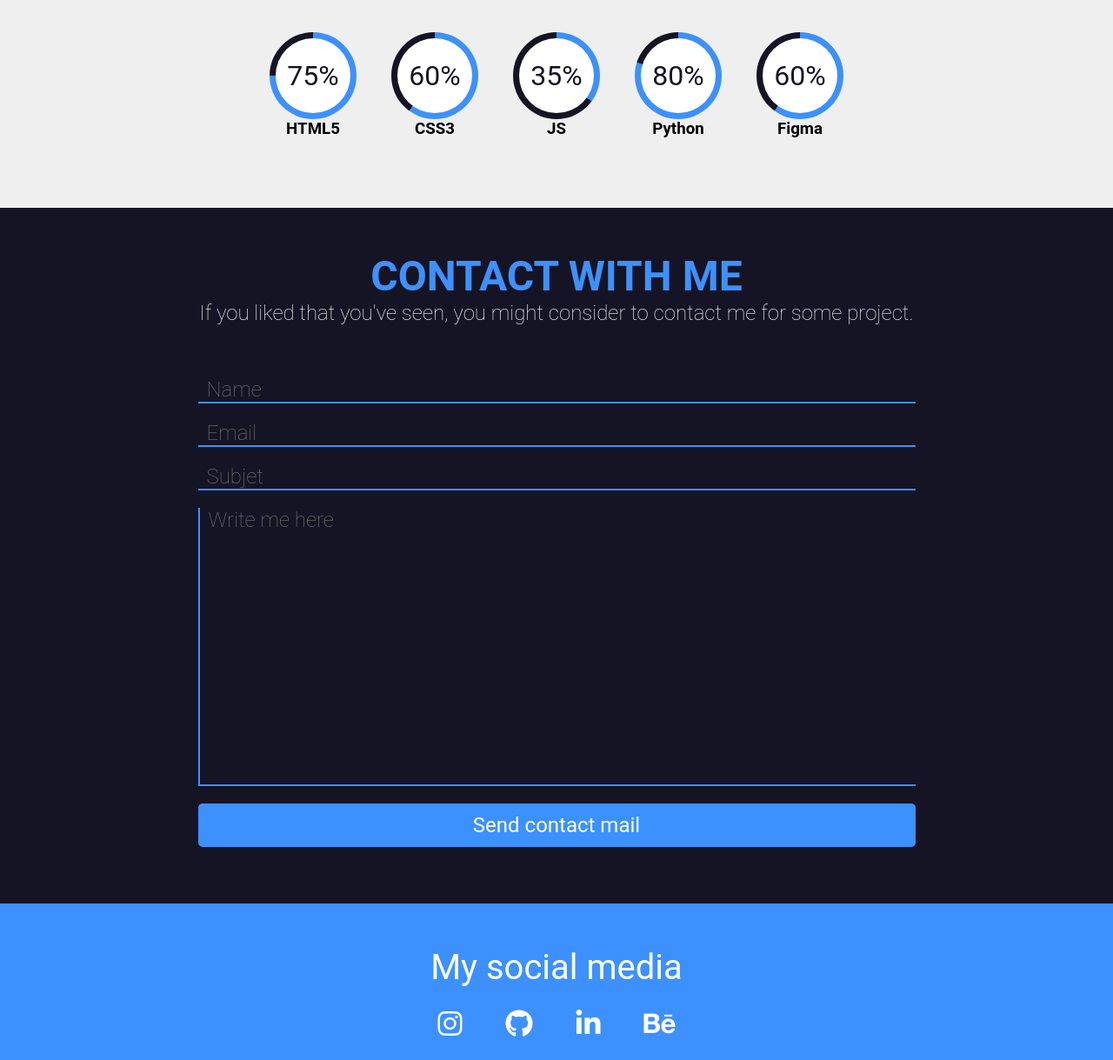
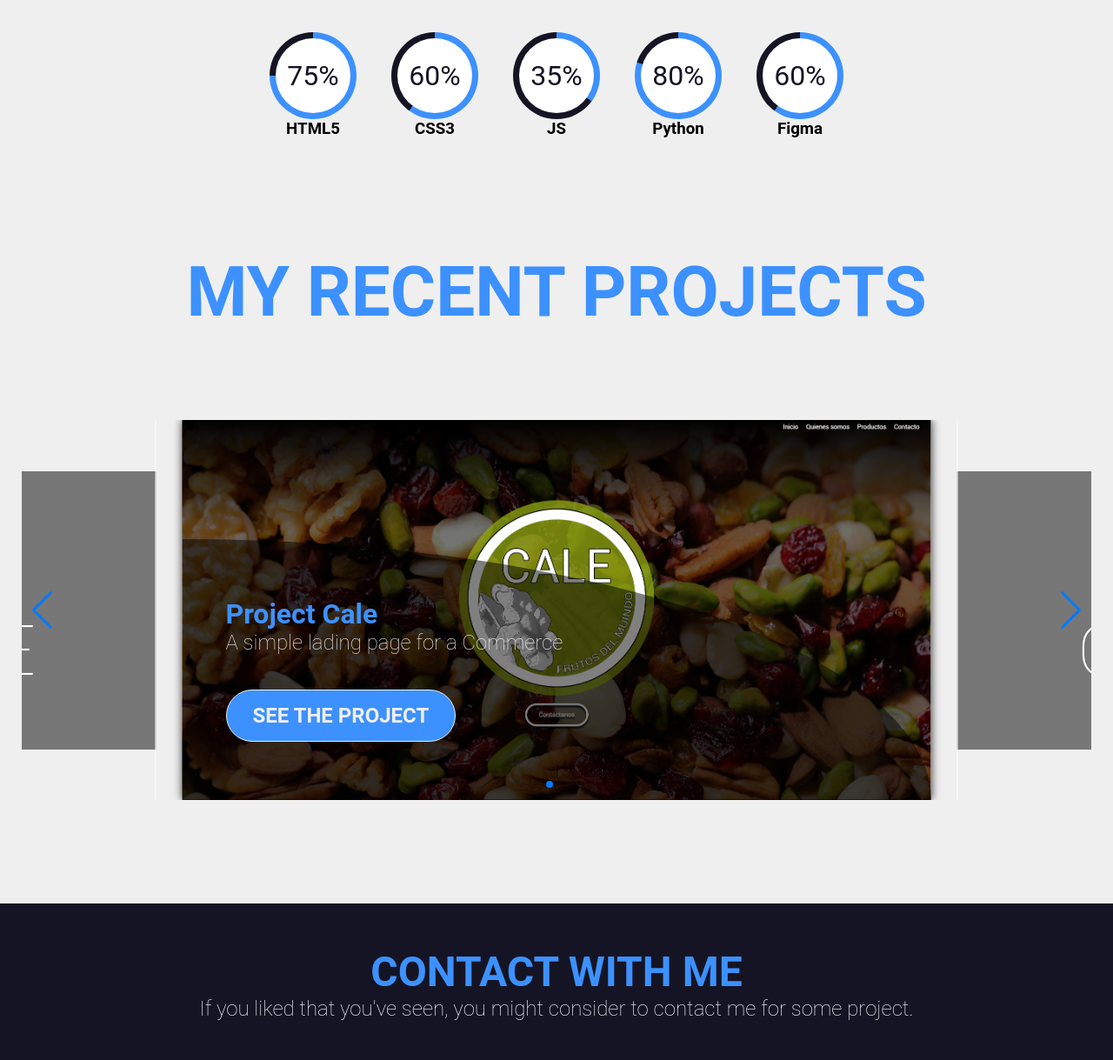
Before and after one commit to uwo-o/Portfolio-III, a Flask app: page / in a window 1280 px wide. Shown: the part 2760-3979 px from the top of the page at 87% size. Run offline with Flask 2, Linux system fonts and the light colour scheme; some libraries are stand-ins or nearby versions.

Commit message:
projects section added

```diff
--- a/static/styles.css
+++ b/static/styles.css
@@ -190,10 +190,10 @@ html{
     font-size: 1.2rem;
     text-transform: uppercase;
     border: 1px solid var(--primary-color);
-    transition: .5s;
     text-align: center;
     padding:15px 0px;
     border-radius: 50px;
+    transition: .5s;
 }
 .hero-container .hero a:hover{
     background: #fff;
@@ -495,6 +495,137 @@ html{
     background: conic-gradient(var(--primary-color) 0%, var(--primary-color) 60%, var(--secondary-color) 60%, var(--secondary-color) 100%);
 }
 
+.projects{
+    background-color: #efefef;
+    padding: 0 25px;
+    width: 100%;
+    height: 100vh;
+}
+
+.projects h1{
+    font-size: 5rem;
+    font-weight: bold;
+    text-transform: uppercase;
+    text-align: center;
+    color: var(--primary-color);
+    padding-top: 50px;
+    margin-bottom: 100px;
+}
+
+.projects .swiper-wrapper{
+    width: auto;
+    align-items: center;
+}
+
+
+.projects .swiper-wrapper .swiper-slide{
+    background-size: cover;
+    background-position: center;
+    background-repeat: no-repeat;
+    background-color: #efefef;
+    width: 70%;
+}
+
+.projects .swiper-wrapper .swiper-slide-acitve{
+    transform: scale(1.1);
+}
+
+.projects .swiper-wrapper .swiper-slide .project{
+    box-shadow: 0px 0px 10px #000000cc;
+    transition: .5s;
+    display: flex;
+    flex-direction: column;
+    text-align: center;
+    align-items: center;
+}
+
+.projects .swiper-wrapper .swiper-slide .project:hover{
+    transform: scale(1.025);
+}
+
+.projects .swiper-wrapper .swiper-slide .project img{
+    width: 100%;
+    height: 100%;
+    object-fit: cover;
+}
+
+.projects .swiper-wrapper .swiper-slide .project .project-text{
+    position: absolute;
+    top: calc(100% - 300px);
+    height: 300px;
+    left: 50%;
+    width: 100%;
+    transform: translateX(-50%);
+    display: flex;
+    flex-direction: column;
+    justify-content: center;
+    align-items: flex-start;
+    background-color: rgba(0,0,0,.5);
+    padding: 0 50px;
+    border-radius: 0 500% 0 0;
+}
+
+.projects .swiper-wrapper .swiper-slide .project .project-text h2{
+    font-size: 2rem;
+    font-weight: bold;
+    color: var(--primary-color);
+}
+
+.projects .swiper-wrapper .swiper-slide .project .project-text p{
+    font-size: 1.5rem;
+    font-weight: lighter;
+    color: #efefef;
+}
+
+.projects .swiper-wrapper .swiper-slide .project .project-text a{
+    font-size: 1.5rem;
+    font-weight: bold;
+    color: #efefef;
+    text-transform: uppercase;
+    background-color: var(--primary-color);
+    border-radius: 30px;
+    text-decoration: none;
+    border: 1px solid #efefef;
+    padding: 15px 30px;
+    margin-top: 40px;
+    transition: .5s
+}
+
+.projects .swiper-wrapper .swiper-slide .project .project-text a:hover{
+    background-color: #efefef;
+    color: var(--primary-color);
+    border: 1px solid var(--primary-color);
+}
+
+.projects .swiper-wrapper .swiper-slide .project-open{
+    background: rgba(0,0,0,.5);
+}
+
+.projects .swiper-wrapper .swiper-slide .project-open:hover{
+    background: rgba(0,0,0,.8);
+    transform: scale(1.025);
+}
+
+.projects .swiper-wrapper .swiper-slide .project-open .container{
+    height: 25vw;
+    display: flex;
+    flex-direction: column;
+    align-items: center;
+    justify-self: center;
+    justify-content: center;
+}
+
+.projects .swiper-wrapper .swiper-slide .project-open .container h1{
+    font-size: 5rem;
+    font-weight: lighter;
+    text-transform: uppercase;
+    text-align: center;
+    color: white ;
+    border: 1px solid white;
+    padding: 150px 25px;
+    margin: 0;
+}
+
 .contact{
     text-align: center;
     background-color: var(--secondary-color);
@@ -784,6 +915,7 @@ footer .container a i:hover{
         width: 100%;
         height: 100%;
     }
+
 }
 
 @media screen and (max-width: 480px){
@@ -842,6 +974,7 @@ footer .container a i:hover{
     .about .container .column-right .row-2 .experience p{
         font-size: 1rem;
     }
+
     .contact .container h1{
         font-size: 1.5rem;
     }
--- a/templates/index.html
+++ b/templates/index.html
@@ -15,6 +15,7 @@
     <script src="https://kit.fontawesome.com/725c33a475.js" crossorigin="anonymous"></script>
     <link rel="icon" href="{{url_for('static', filename='img/icono.png')}}" type="image/x-icon">
     <link rel="stylesheet" href="https://unpkg.com/aos@next/dist/aos.css" />
+    <link rel="stylesheet" href="https://unpkg.com/swiper@7/swiper-bundle.min.css">
     <title>Hugo Campos Castro - Portfolio Web</title>
     <script type="application/ld+json">
         {
@@ -33,7 +34,6 @@
         }
     </script>
 
-
 </head>
 <body>
     {% with messages = get_flashed_messages() %}
@@ -49,6 +49,7 @@
             <ul id="menu-options">
                 <li><a href="#" class="menu-btn">Home</a></li>
                 <li><a href="#about" class="menu-btn">About</a></li>
+                <li><a href="#projects" class="menu-btn">My Projects</a></li>
                 <li><a href="#contact" class="hire">Hire me</a></li>
             </ul>
             <div class="menu-icon" onclick="toggleMenu()" id="menu-icon">
@@ -155,6 +156,35 @@
                 </div>
             </div>
     </section>
+
+    <section class="projects" id="projects">
+        <h1 data-aos="fade-down">My recent projects</h1>
+        <div class="swiper mySwiper">
+            <div class="swiper-wrapper">
+              <div class="swiper-slide">
+                <div class="project" data-aos="fade-right">
+                    <img src="{{url_for('static', filename='img/projects/project-cale.png')}}" alt="">
+                    <div class="project-text">
+                        <h2>Project Cale</h2>
+                        <p>A simple lading page for a Commerce</p>
+                        <a href="" target="_blank">See the project</a>
+                    </div>
+                </div>
+              </div>
+              <div class="swiper-slide">
+                <div class="project-open" data-aos="fade-right">
+                    <div class="container">
+                        <h1>Your website could be here</h1>
+                    </div>
+                </div>
+              </div>
+            </div>
+            <div class="swiper-button-next"></div>
+            <div class="swiper-button-prev"></div>
+            <div class="swiper-pagination"></div>
+        </div>
+    </section>
+
     <section class="contact" id="contact">
         <div class="container">
             <h1>Contact with me</h1>
@@ -182,6 +212,7 @@
         </div>
     </footer>
     <script src="{{url_for('static',filename='js/script.js')}}"></script>
+
     <script src="https://unpkg.com/aos@next/dist/aos.js"></script>
     <script>
         AOS.init({
@@ -189,5 +220,25 @@
             offset: 0,
         });
     </script>
+
+    <script src="https://unpkg.com/swiper@7/swiper-bundle.min.js"></script>
+    <script>
+        var swiper = new Swiper(".mySwiper", {
+          slidesPerView: 'auto',
+          spaceBetween: 30,
+          loop: true,
+          centeredSlides: true,
+          grabCursor: true,
+          pagination: {
+            el: ".swiper-pagination",
+            clickable: true,
+          },
+          navigation: {
+            nextEl: ".swiper-button-next",
+            prevEl: ".swiper-button-prev",
+          },
+        });
+    </script>
+
 </body>
 </html>
```
Also changed, not shown: static/img/projects/project-cale.png (added).
